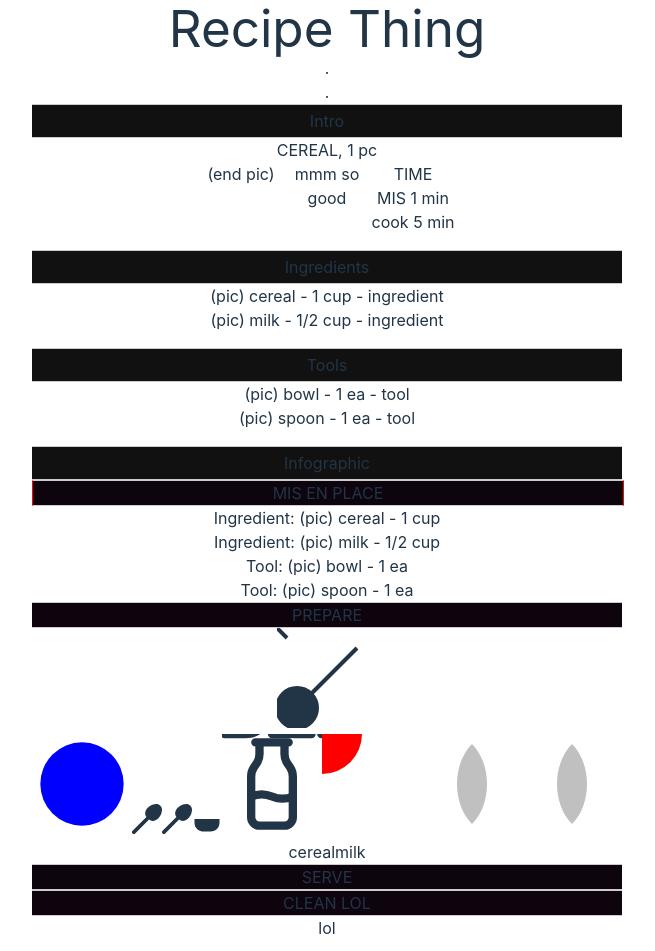
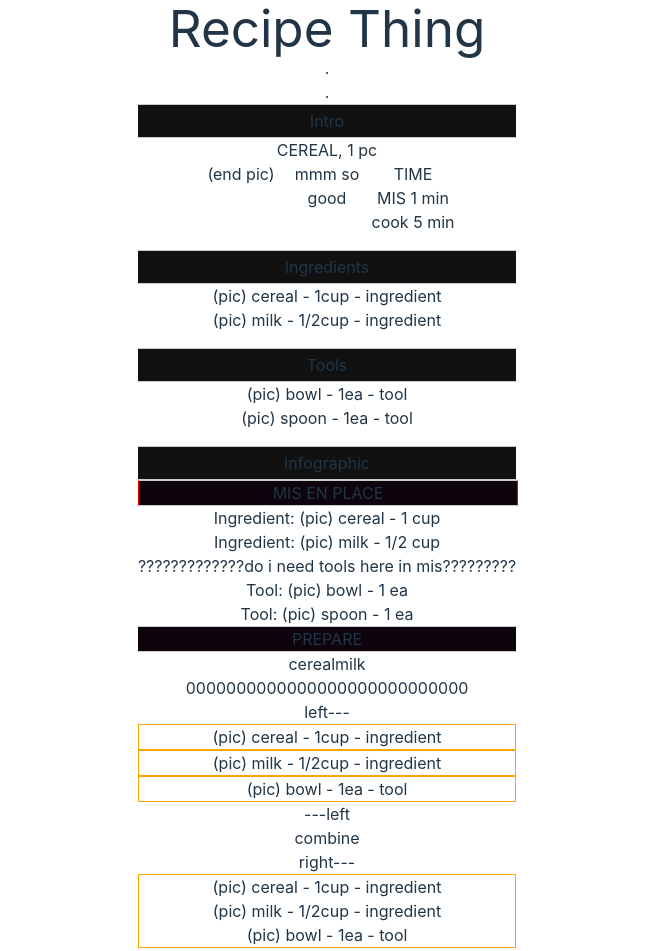
Before and after one commit to mbeckdev/recipething, a React (Vite) app: page / in a window 1280 px wide. Shown: the top 951 px of the page, without its empty margins (313-968 px from the left). Built offline with nearby package versions, Linux system fonts and the light colour scheme.

Commit message:
Add blob helpers, first action

```diff
--- a/src/infographic/Infographic.tsx
+++ b/src/infographic/Infographic.tsx
@@ -1,6 +1,14 @@
 import React from 'react'
 import './infographic.css'
 import { v4 as uuidv4 } from 'uuid'
+import {
+  NameAmount,
+  makeBlob,
+  makeNameAmount,
+  getAllFoodsOrTools,
+  ABlob,
+  showBlob,
+} from '../util/blobHelper'
 import {
   IconSpoon,
   IconBowl,
@@ -16,17 +24,18 @@ interface Props {
 }
 
 // const makeBlob = (food, tools, state, pic, id) => {
-const makeBlob = (food, tools, state, pic) => {
-  // create a uuid here.
-  const theid = uuidv4()
-  return {
-    food: food,
-    tools: tools,
-    state: state,
-    pic: 'pic',
-    id: theid, // 1d38af0d-e8d1-4b76-90ca-949b5366396b
-  }
-}
+// const makeBlob = (food, tools, state, pic) => {
+//   // create a uuid here.
+//   const theid = uuidv4()
+//   return {
+//     food: food,
+//     tools: tools,
+//     state: state,
+//     pic: 'pic',
+//     id: theid, // 1d38af0d-e8d1-4b76-90ca-949b5366396b
+//   }
+// }
+
 // const addBlobsToStateMisArray = (blobs) => {
 //   let foods = []
 //   let tools = []
@@ -48,19 +57,19 @@ const makeBlob = (food, tools, state, pic) => {
 // }
 
 // let theArray = [[],[],'mis']
-const theArray = [['cereal', 'milk'], ['bowl', 'spoon'], 'mis'] //starting
+// const theArray = [['cereal', 'milk'], ['bowl', 'spoon'], 'mis'] //starting
 //...... const theArray = [blobCereal, blobMilk, blobBowl, blobSpoon]
-const blobCereal = makeBlob(['cereal'], [], 'mis', 'svgpic1')
-const blobMilk = makeBlob(['milk'], [], 'mis', 'svgpic2')
-const blobBowl = makeBlob([], ['bowl'], 'mis', 'svgpic3')
-const blobSpoon = makeBlob([], ['spoon'], 'mis', 'svgpic4')
+// const blobCereal = makeBlob(['cereal'], [], 'mis', 'svgpic1')
+// const blobMilk = makeBlob(['milk'], [], 'mis', 'svgpic2')
+// const blobBowl = makeBlob([], ['bowl'], 'mis', 'svgpic3')
+// const blobSpoon = makeBlob([], ['spoon'], 'mis', 'svgpic4')
 // const firstStateArray = addBlobsToStateMisArray([
 //   blobCereal,
 //   blobMilk,
 //   blobBowl,
 //   blobSpoon,
 // ])
-const firstStateArray2 = [blobCereal, blobMilk, blobBowl, blobSpoon]
+// const firstStateArray2 = [blobCereal, blobMilk, blobBowl, blobSpoon]
 // const firstStateArray2 = initialBlobs
 
 // console.log('aaaaaaaaaaaaaaaaaaaaaaaaaaaaaa')
@@ -82,7 +91,7 @@ const firstStateArray2 = [blobCereal, blobMilk, blobBowl, blobSpoon]
 // console.log('firstStateArrray2 = ', firstStateArray2)
 // console.log('bbbbbbbbbbbbbbbbbbbbbbbbbbbbb')
 
-const array2 = [blobCereal, blobMilk, blobBowl, blobSpoon]
+// const array2 = [blobCereal, blobMilk, blobBowl, blobSpoon]
 
 // food state array, tool array, done food,.... done food, done tool,
 // food state array, tool array, .....
@@ -105,12 +114,71 @@ const array2 = [blobCereal, blobMilk, blobBowl, blobSpoon]
 
 // map through food and tools.. for mis start
 
-const blah = theArray[0]
+// const blah = theArray[0]
 // const initialFoodArray = blah.map((food) => <div>pic - {food}</div>)
 
 // theArray[0].map((food) => {
 //     <div>pic - {food}</div>
 // })
+
+// initialBlobs =
+//[
+//   {
+//     "food": [
+//         "cereal"
+//     ],
+//     "tools": [],
+//     "state": "mis",
+//     "pic": "svgpic1",
+//     "id": "58c808c4-2663-4861-a03c-6cb93dfae77c",
+//     "amount": {
+//         "value": "1",
+//         "unit": "cup"
+//     }
+// },
+// {
+//     "food": [
+//         "milk"
+//     ],
+//     "tools": [],
+//     "state": "mis",
+//     "pic": "svgpic2",
+//     "id": "8af0384c-1ebe-42f1-8d08-cb04218cde6f",
+//     "amount": {
+//         "value": "1/2",
+//         "unit": "cup"
+//     }
+// },
+// {
+//     "food": [],
+//     "tools": [
+//         "bowl"
+//     ],
+//     "state": "mis",
+//     "pic": "svgpic3",
+//     "id": "54c2d039-82ec-4c04-a95c-d4ed2375a4f7",
+//     "amount": {
+//         "value": "1",
+//         "unit": "ea"
+//     }
+// },
+// {
+//     "food": [],
+//     "tools": [
+//         "spoon"
+//     ],
+//     "state": "mis",
+//     "pic": "svgpic4",
+//     "id": "f7b2fa06-9e44-44a4-8517-09af1463ab75",
+//     "amount": {
+//         "value": "1",
+//         "unit": "ea"
+//     }
+// }
+// ]
+
+// const state0 = initialBlobs;
+// const action1 = action([],'combine', makeBlob())
 
 const state1 = {
   food: ['cereal', 'milk'],
@@ -124,7 +192,7 @@ const state1a = makeBlob(
   'svgpic',
   'uuid01'
 )
-console.log(state1a.id)
+// console.log(state1a.id)
 const state2 = {
   food: ['cereal', 'milk'],
   tools: ['bowl'],
@@ -161,14 +229,18 @@ const size1 = () => {
 }
 
 const Infographic = ({ initialBlobs }) => {
+  //.
   const renderInitialFoods = () => {
-    return initialBlobs.map((blob) => {
-      if (blob?.food?.[0]?.length > 0) {
+    const allFoodsBlobs = getAllFoodsOrTools(initialBlobs, 'foods')
+
+    return allFoodsBlobs.map((blob) => {
+      // if (blob?.food?.[0]?.length > 0) {   //this already checked in getAllFoodsOrTools
+      for (let i = 0; i < blob.foods.length; i++) {
         return (
           <div key={blob.id}>
             <p>
-              Ingredient: (pic) {blob.food[0]} - {blob?.amount?.value}{' '}
-              {blob?.amount?.unit}{' '}
+              Ingredient: (pic) {blob.foods[i].name} -{' '}
+              {blob?.foods[i].amount?.value} {blob?.foods[i].amount?.unit}
             </p>
           </div>
         )
@@ -176,13 +248,16 @@ const Infographic = ({ initialBlobs }) => {
     })
   }
   const renderInitialTools = () => {
-    return initialBlobs.map((blob) => {
-      if (blob?.tools?.[0]?.length > 0) {
+    const allToolsBlobs = getAllFoodsOrTools(initialBlobs, 'tools')
+
+    return allToolsBlobs.map((blob) => {
+      // if (blob?.food?.[0]?.length > 0) {   //this already checked in getAllFoodsOrTools
+      for (let i = 0; i < blob.tools.length; i++) {
         return (
           <div key={blob.id}>
             <p>
-              Tool: (pic) {blob.tools[0]} - {blob?.amount?.value}{' '}
-              {blob?.amount?.unit}
+              Tool: (pic) {blob.tools[i].name} - {blob?.tools[i].amount?.value}{' '}
+              {blob?.tools[i].amount?.unit}
             </p>
           </div>
         )
@@ -190,11 +265,146 @@ const Infographic = ({ initialBlobs }) => {
     })
   }
 
-  Array.isArray(theArray[0]) ? (
-    theArray[0].map((item, index) => <div key={index}>Item: {item}</div>)
-  ) : (
-    <div key={0}>Item: {theArray[0]}</div>
+  // state0 = initialBlobs
+  // action01 - combine cereal and milk, use bowl tool, PREPARE STATE
+  // state1 = newblob = combineBlobs(initialBlobs, 'cereal', 'milk', 'bowl')
+  // action12 - serve newblob, use spoon tool, SERVE STATE
+  //matter?// state2 = doneblob = combineBlobs(newblob, 'spoon')
+  //later// action23 - clean doneblob, use sponge tool, CLEAN STATE (anything left?... noidea)
+
+  console.log('infographic -- initialBlobs = ', initialBlobs)
+  // const action = (startBlobs, verb, emdBlobs) => {
+  //   // return { verb: verb, endfoods: foods, endtools: tools }
+
+  //   return { startblobs, verb, endblobs }
+  // }
+
+  const findAllFoodsNAsFromBlobs = (blobs) => {
+    let foods: NameAmount[] = []
+    for (let i = 0; i < blobs.length; i++) {
+      if (blobs?.[i]?.foods?.length > 0) {
+        for (let j = 0; j < blobs[i].foods.length; j++) {
+          // console.log('aaaaaaaaaaaaaaaaaaaaaasfasdf  = ', blobs[i].foods[j])
+          foods.push(blobs[i].foods[j])
+        }
+      }
+    }
+    return foods
+  }
+
+  const findAllToolsNAsFromBlobs = (blobs) => {
+    let tools: NameAmount[] = []
+    for (let i = 0; i < blobs.length; i++) {
+      if (blobs?.[i]?.tools?.length > 0) {
+        for (let j = 0; j < blobs[i].tools.length; j++) {
+          // console.log('aaaaaaaaaaaaaaaaaaaaaasfasdf  = ', blobs[i].tools[j])
+          tools.push(blobs[i].tools[j])
+        }
+      }
+    }
+    return tools
+  }
+  // console.log(
+  //   'findAllToolsNAsFromBlobs(initialBlobs) = ',
+  //   findAllToolsNAsFromBlobs(initialBlobs)
+  // )
+  // console.log(
+  //   'findAllFoodsNAsFromBlobs(initialBlobs) = ',
+  //   findAllFoodsNAsFromBlobs(initialBlobs)
+  // )
+
+  const makeActionBlob = (startBlobs, verb): ABlob => {
+    // return { verb: verb, endfoods: foods, endtools: tools }
+    const endBlobs = []
+    if (verb === 'combine') {
+      console.log('is combine ')
+      // const endBlobs: ABlob[] = []
+
+      // console.log('startBlobs.length', startBlobs.length)
+      // for (let i = 0; i < startBlobs.length; i++) {
+
+      //   if (startBlobs[i].foods.length > 0) {
+      //     for (let j = 0; j < startBlobs[i].foods.length; j++) {
+      //       // console.log('startBlobs[i].foods[j] = ', startBlobs[i].foods[j])
+      //       endBlobs.push(startBlobs[i].foods[j])
+      //     }
+      //   }
+      // }
+
+      const allFoodsNAs = findAllFoodsNAsFromBlobs(startBlobs)
+      const allToolsNAs = findAllToolsNAsFromBlobs(startBlobs)
+      // console.log('333 allFoods - allTools = ', allFoodsNAs, '-', allToolsNAs)
+
+      // console.log('allFoodsNAs = ', allFoodsNAs)
+      // console.log('allToolsNAs = ', allToolsNAs)
+      const newblob: ABlob = makeBlob(
+        allFoodsNAs,
+        allToolsNAs,
+        'prepare',
+        'svgpic'
+      )
+      // console.log('newblob == ', newblob)
+      // console.log('blobMilkksdf', blobMilk)
+
+      // endBlobs.push(newblob)
+      // console.log('endBlobs', endBlobs)
+      return newblob
+      // return { endBlobs }
+    }
+  }
+
+  const blobCereal = initialBlobs.find((blob) =>
+    blob.foods.some((food) => food.name === 'cereal')
   )
+
+  // const blobCereal = initialBlobs[0]
+  const blobMilk = initialBlobs[1]
+  const blobBowl = initialBlobs[2]
+  const blobSpoon = initialBlobs[3]
+
+  // const rightSideBlob = makeActionBlob(initialBlobs.find((blob) => blob.food === 'milk'), 'combine')
+  const leftSideBlobs = [blobCereal, blobMilk, blobBowl]
+  const rightSideBlob = makeActionBlob(
+    [blobCereal, blobMilk, blobBowl],
+    'combine'
+  )
+  const verb = 'combine'
+  console.log('rightside = ', rightSideBlob)
+
+  const showAction = () => {
+    // return <div>showActionnnnnn</div>
+    console.log('rightSideBlob', rightSideBlob)
+    console.log('rightSideBlob.id', rightSideBlob.id)
+
+    const showLefts = (): JSX.Element[] => {
+      return leftSideBlobs.map((blob) => <div>{showBlob(blob)}</div>)
+    }
+    const showRights = (): JSX.Element[] => {
+      return [rightSideBlob].map((blob) => <div>{showBlob(blob)}</div>)
+    }
+    return (
+      <div>
+        <div>
+          <div>left---</div>
+          <div>{showLefts()}</div>
+          <div>---left</div>
+        </div>
+        <div>{verb}</div>
+        <div>
+          <div>right---</div>
+          <div>{showRights()}</div>
+          <div>---right</div>
+        </div>
+                {rightSideBlob.id}
+      </div>
+    )
+  }
+
+  // Array.isArray(theArray[0]) ? (
+  //   theArray[0].map((item, index) => <div key={index}>Item: {item}</div>)
+  // ) : (
+  //   <div key={0}>Item: {theArray[0]}</div>
+  // )
 
   // const allInitialItems = Array.isArray(theArray[0]) ? (
   //   theArray[0].map((item, index) => <div key={index}>Item: {item}</div>)
@@ -207,8 +417,6 @@ const Infographic = ({ initialBlobs }) => {
   //   <div key={0}>Tool: {theArray[0]}</div>
   // )
 
-  console.log('eeeeeeeeeeeee', initialBlobs)
-
   return (
     <div className="infographic ">
       <div className="section-title">
@@ -217,10 +425,12 @@ const Infographic = ({ initialBlobs }) => {
       <div className="ig__section">
         <div className="ig__section__title ig__mis">MIS EN PLACE</div>
         {renderInitialFoods()}
+        <div>?????????????do i need tools here in mis?????????</div>
         {renderInitialTools()}
 
         <div className="ig__section__title">PREPARE</div>
-        <div className="">
+
+        {/* <div className="">
           <SpoonySpoon />
         </div>
         <MySvgComponent24 />
@@ -230,9 +440,12 @@ const Infographic = ({ initialBlobs }) => {
         <IconMilk width="100" />
         <MySvgComponent100 />
         <SpoonSvgComponent />
-        <SpoonSvgComponent />
+        <SpoonSvgComponent /> */}
 
         <div>{state1.food}</div>
+        <div>0000000000000000000000000000</div>
+        {showAction()}
+        <div>0000000000000000000000000000</div>
         <div className="ig__section__title">SERVE</div>
         <div className="ig__section__title">CLEAN LOL</div>
         <div>{size1()}</div>
--- a/src/ingredients/Ingredients.tsx
+++ b/src/ingredients/Ingredients.tsx
@@ -8,15 +8,16 @@ interface Props {
 const Ingredients = ({ initialBlobs }) => {
   const renderIngredientBlobs = () => {
     return initialBlobs.map((blob) => {
-      if (blob?.food?.[0]?.length > 0) {
-        return (
-          <div key={blob.id}>
-            <p>
-              (pic) {blob.food[0]} - {blob?.amount?.value} {blob?.amount?.unit}{' '}
-              - ingredient
+      if (blob?.foods?.length > 0) {
+        for (let i = 0; i < blob.foods.length; i++) {
+          console.log('asdf', blob.foods[i])
+          return (
+            <p key={blob.foods[i].naid}>
+              (pic) {blob.foods[i]?.name} - {blob.foods[i]?.amount?.value}
+              {blob?.foods[i]?.amount?.unit} - ingredient
             </p>
-          </div>
-        )
+          )
+        }
       }
     })
   }
--- a/src/primarySections/PrimarySections.tsx
+++ b/src/primarySections/PrimarySections.tsx
@@ -5,6 +5,7 @@ import Ingredients from '../ingredients/Ingredients'
 import Infographic from '../infographic/Infographic'
 import Tools from '../tools/Tools'
 import { v4 as uuidv4 } from 'uuid'
+import { makeBlob, makeNameAmount } from '../util/blobHelper'
 
 interface Props {
   name: string
@@ -20,23 +21,31 @@ const PrimarySections = () => {
   //   show prepare actions... connecting states
   //   show final action in serve
 
-  const makeBlob = (food, tools, state, pic, amountValue, amountUnit) => {
-    // create a uuid here.
-    const theid = uuidv4()
-    return {
-      food: food,
-      tools: tools,
-      state: state,
-      pic: pic ? pic : 'pic',
-      id: theid, // 1d38af0d-e8d1-4b76-90ca-949b5366396b
-      amount: { value: amountValue, unit: amountUnit },
-    }
-  }
-  const blobCereal = makeBlob(['cereal'], [], 'mis', 'svgpic1', '1', 'cup')
-  const blobMilk = makeBlob(['milk'], [], 'mis', 'svgpic2', '1/2', 'cup')
-  const blobBowl = makeBlob([], ['bowl'], 'mis', 'svgpic3', '1', 'ea')
-  const blobSpoon = makeBlob([], ['spoon'], 'mis', 'svgpic4', '1', 'ea')
+  // const makeBlob = (food, tools, state, pic, amountValue, amountUnit) => {
+  //   // create a uuid here.
+  //   const theid = uuidv4()
+  //   return {
+  //     food: food,
+  //     tools: tools,
+  //     state: state,
+  //     pic: pic ? pic : 'pic',
+  //     id: theid, // 1d38af0d-e8d1-4b76-90ca-949b5366396b
+  //     amount: { value: amountValue, unit: amountUnit },
+  //   }
+  // }
+  const naCereal = makeNameAmount('cereal', '1', 'cup')
+  const naMilk = makeNameAmount('milk', '1/2', 'cup')
+  const naBowl = makeNameAmount('bowl', '1', 'ea')
+  const naSpoon = makeNameAmount('spoon', '1', 'ea')
+  const blobCereal = makeBlob([naCereal], [], 'mis', 'svgpic1')
+  const blobMilk = makeBlob([naMilk], [], 'mis', 'svgpic2')
+  const blobBowl = makeBlob([], [naBowl], 'mis', 'svgpic3')
+  const blobSpoon = makeBlob([], [naSpoon], 'mis', 'svgpic4')
   const initialBlobs = [blobCereal, blobMilk, blobBowl, blobSpoon]
+  // const blobCereal = makeBlob(['cereal'], [], 'mis', 'svgpic1', '1', 'cup')
+  // const blobMilk = makeBlob(['milk'], [], 'mis', 'svgpic2', '1/2', 'cup')
+  // const blobBowl = makeBlob([], ['bowl'], 'mis', 'svgpic3', '1', 'ea')
+  // const blobSpoon = makeBlob([], ['spoon'], 'mis', 'svgpic4', '1', 'ea')
 
   return (
     <div className="primarysections">
--- a/src/tools/Tools.tsx
+++ b/src/tools/Tools.tsx
@@ -9,15 +9,15 @@ const Tools = ({ initialBlobs }) => {
 
   const renderToolBlobs = () => {
     return initialBlobs.map((blob) => {
-      if (blob?.tools?.[0]?.length > 0) {
-        return (
-          <div key={blob.id}>
-            <p>
-              (pic) {blob.tools[0]} - {blob?.amount?.value} {blob?.amount?.unit}{' '}
-              - tool
+      if (blob?.tools?.length > 0) {
+        for (let i = 0; i < blob.tools.length; i++) {
+          return (
+            <p key={blob.tools[i].naid}>
+              (pic) {blob.tools[i]?.name} - {blob.tools[i]?.amount?.value}
+              {blob?.tools[i]?.amount?.unit} - tool
             </p>
-          </div>
-        )
+          )
+        }
       }
     })
   }
--- /dev/null
+++ b/src/util/blobHelper.css
@@ -0,0 +1,3 @@
+.ablob {
+  border: 1px solid orange;
+}
--- /dev/null
+++ b/src/util/blobHelper.tsx
@@ -0,0 +1,100 @@
+import React from 'react'
+import { v4 as uuidv4 } from 'uuid'
+import './blobHelper.css'
+
+// export const makeBlob = (foods, tools, state, pic, amountValue, amountUnit) => {
+//   // create a uuid here.
+//   const theid = uuidv4()
+//   return {
+//     food: foods,
+//     tools: tools,
+//     state: state,
+//     pic: pic ? pic : 'pic',
+//     id: theid, // 1d38af0d-e8d1-4b76-90ca-949b5366396b
+//     amount: { value: amountValue, unit: amountUnit },
+//   }
+// }
+
+export interface ABlob {
+  foods: NameAmount[]
+  tools: NameAmount[]
+  state: string
+  pic: string
+  id: string
+}
+//blobName?
+
+export const makeBlob = (
+  foods: NameAmount[],
+  tools: NameAmount[],
+  state: string,
+  pic: string
+) => {
+  // create a uuid here.
+  const theid = uuidv4()
+  return {
+    foods: foods,
+    tools: tools,
+    state: state,
+    pic: pic ? pic : 'pic',
+    id: theid, // 1d38af0d-e8d1-4b76-90ca-949b5366396b
+  }
+}
+
+export const showBlob = (blob: ABlob) => {
+  //someday, show a picture, show a nameofsomekind?
+
+  let elements: JSX.Element[] = []
+
+  if (blob?.foods?.length > 0) {
+    const foodElements = blob.foods.map((food) => (
+      <p key={food.naid}>
+        (pic) {food.name} - {food.amount.value}
+        {food.amount.unit} - ingredient
+      </p>
+    ))
+    elements = [...elements, ...foodElements]
+  }
+
+  if (blob?.tools?.length > 0) {
+    const toolElements = blob.tools.map((tool) => (
+      <p key={tool.naid}>
+        (pic) {tool.name} - {tool.amount.value}
+        {tool.amount.unit} - tool
+      </p>
+    ))
+    elements = [...elements, ...toolElements]
+  }
+  return <div className="ablob">{elements}</div>
+  // return elements
+  //  but maybe show blob pic.
+  // piccereal, under that is "1 cup"    arrow pointing to bowl
+  // picmilk, under that is "1/2 cup"    arrow pointing to bowl
+}
+
+export interface NameAmount {
+  name: string
+  amount: { value: string; unit: string }
+  naid: string
+}
+export const makeNameAmount = (
+  name: string,
+  amountValue: string,
+  amountUnit: string
+): NameAmount => {
+  return {
+    name: name,
+    amount: { value: amountValue, unit: amountUnit },
+    naid: uuidv4(),
+  }
+}
+
+export const getAllFoodsOrTools = (blobs: ABlob[], type: string): ABlob[] => {
+  const allTypes: ABlob[] = [] // Initialize the allTypes array with the correct type annotation
+  blobs.map((blob) => {
+    if (blob?.[type]?.length > 0) {
+      allTypes.push(blob)
+    }
+  })
+  return allTypes
+}
```
Also changed, not shown: 1 other file (tests, documents, lock files or other folders).
